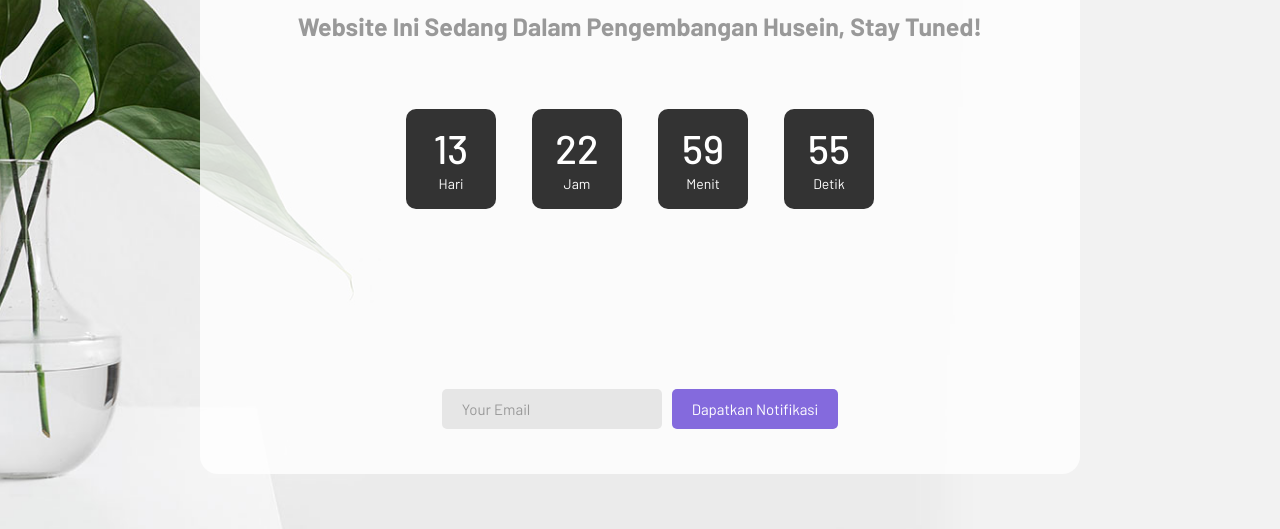
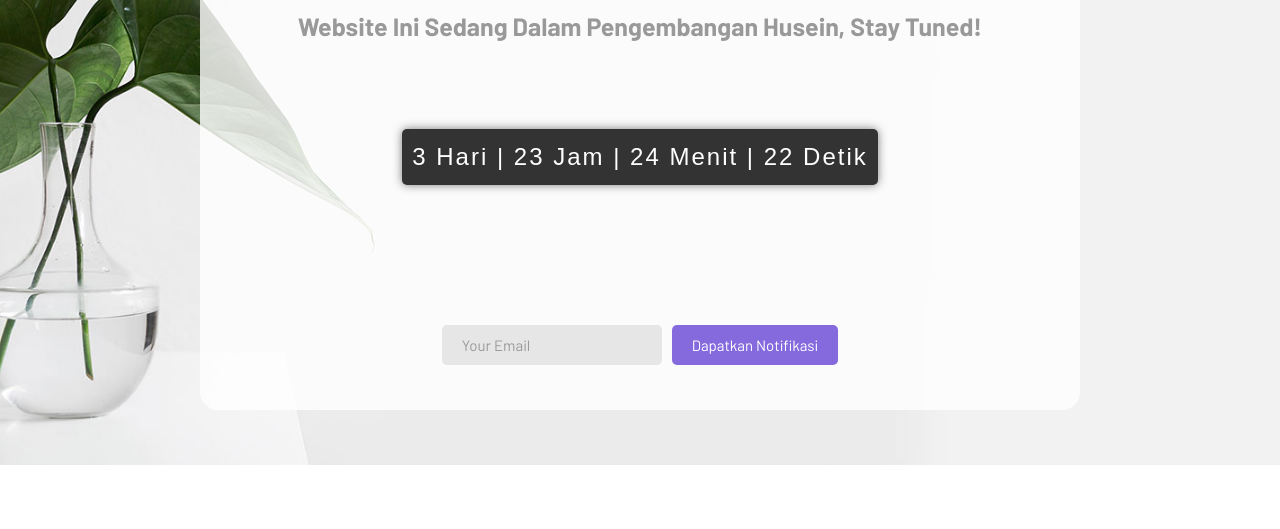
Before and after one commit to husein112/uts-web-sekolah, a plain HTML site: page index.html in a window 1280 px wide. Shown: the part 344-873 px from the top of the page. After the commit the page ends 809 px from the top, so only its background shows below. Drawn offline with Linux system fonts and the light colour scheme.

Commit message:
Update index.html

```diff
--- a/index.html
+++ b/index.html
@@ -30,6 +30,31 @@
     <link rel="stylesheet" type="text/css" href="css/util.css" />
     <link rel="stylesheet" type="text/css" href="css/main.css" />
     <!--===============================================================================================-->
+
+    <style>
+      /* Add this CSS for the enhanced countdown styling */
+      .countdown-container {
+        text-align: center;
+        margin-top: 20px;
+      }
+
+      .countdown-text {
+        font-size: 18px;
+        margin-bottom: 10px;
+        color: #333;
+      }
+
+      .countdown {
+        display: inline-block;
+        padding: 10px;
+        background-color: #333;
+        color: #fff;
+        border-radius: 5px;
+        font-size: 24px;
+        box-shadow: 0 0 10px rgba(0, 0, 0, 0.5);
+        letter-spacing: 2px;
+      }
+    </style>
   </head>
   <body>
     <div
@@ -44,28 +69,11 @@
         <p class="txt-center m1-txt1 p-t-33 p-b-68">
           Website Ini Sedang Dalam Pengembangan Husein, Stay Tuned!
         </p>
-
-        <div class="wsize2 flex-w flex-c hsize1 cd100">
-          <div class="flex-col-c-m size2 how-countdown">
-            <span class="l1-txt1 p-b-9 days">3</span>
-            <span class="s1-txt1">Hari</span>
-          </div>
-
-          <div class="flex-col-c-m size2 how-countdown">
-            <span class="l1-txt1 p-b-9 hours">17</span>
-            <span class="s1-txt1">Jam</span>
-          </div>
-
-          <div class="flex-col-c-m size2 how-countdown">
-            <span class="l1-txt1 p-b-9 minutes">50</span>
-            <span class="s1-txt1">Menit</span>
-          </div>
-
-          <div class="flex-col-c-m size2 how-countdown">
-            <span class="l1-txt1 p-b-9 seconds">39</span>
-            <span class="s1-txt1">Detik</span>
-          </div>
+        <div class="countdown-container">
+          <p class="countdown-text"></p>
+          <div id="countdown" class="countdown"></div>
         </div>
+        <br /><br /><br /><br />
 
         <form class="flex-w flex-c-m contact100-form validate-form p-t-30">
           <div
@@ -88,6 +96,40 @@
       </div>
     </div>
 
+    <script>
+      // Set the date we're counting down to
+      var countDownDate = new Date("Nov 13, 2023 23:59:00 GMT+0700").getTime();
+
+      // Update the countdown every 1 second
+      var x = setInterval(function () {
+        var now = new Date().getTime();
+        var distance = countDownDate - now;
+
+        var days = Math.floor(distance / (1000 * 60 * 60 * 24));
+        var hours = Math.floor(
+          (distance % (1000 * 60 * 60 * 24)) / (1000 * 60 * 60)
+        );
+        var minutes = Math.floor((distance % (1000 * 60 * 60)) / (1000 * 60));
+        var seconds = Math.floor((distance % (1000 * 60)) / 1000);
+
+        document.getElementById("countdown").innerHTML =
+          days +
+          " Hari | " +
+          hours +
+          " Jam | " +
+          minutes +
+          " Menit | " +
+          seconds +
+          " Detik ";
+
+        // If the countdown is over, display a message
+        if (distance < 0) {
+          clearInterval(x);
+          document.getElementById("countdown").innerHTML = "EXPIRED";
+        }
+      }, 1000);
+    </script>
+
     <!--===============================================================================================-->
     <script src="vendor/jquery/jquery-3.2.1.min.js"></script>
     <!--===============================================================================================-->
@@ -100,25 +142,6 @@
     <script src="vendor/countdowntime/moment-timezone.min.js"></script>
     <script src="vendor/countdowntime/moment-timezone-with-data.min.js"></script>
     <script src="vendor/countdowntime/countdowntime.js"></script>
-    <script>
-      // Ambil waktu sekarang
-      var currentTime = new Date().getTime();
-
-      $(".cd100").countdown100({
-        /*Set Endtime here*/
-        /*Endtime must be > current time*/
-        endtimeYear: 2023, // Tahun
-        endtimeMonth: 10, // November adalah bulan ke-11 (dimulai dari 0)
-        endtimeDate: 13, // Tanggal
-        endtimeHours: 23, // Jam
-        endtimeMinutes: 59, // Menit
-        endtimeSeconds: 0,
-        timeZone: "GMT+07:00", // Sesuaikan dengan zona waktu
-      });
-
-      // Set nilai startTime ke currentTime
-      $(".cd100").data("countdown100")._setStartTime(currentTime);
-    </script>
 
     <!--===============================================================================================-->
     <script src="js/main.js"></script>
```
